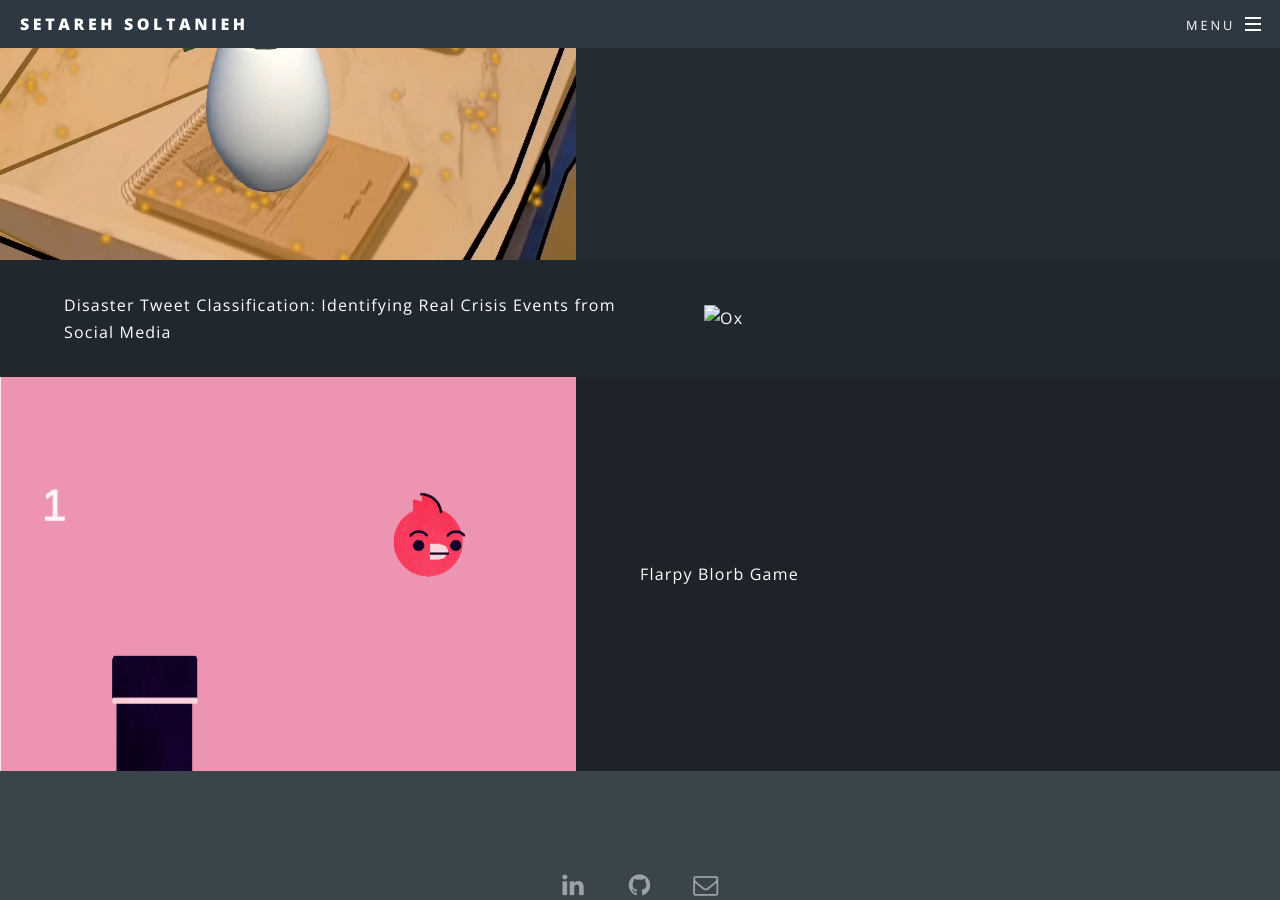
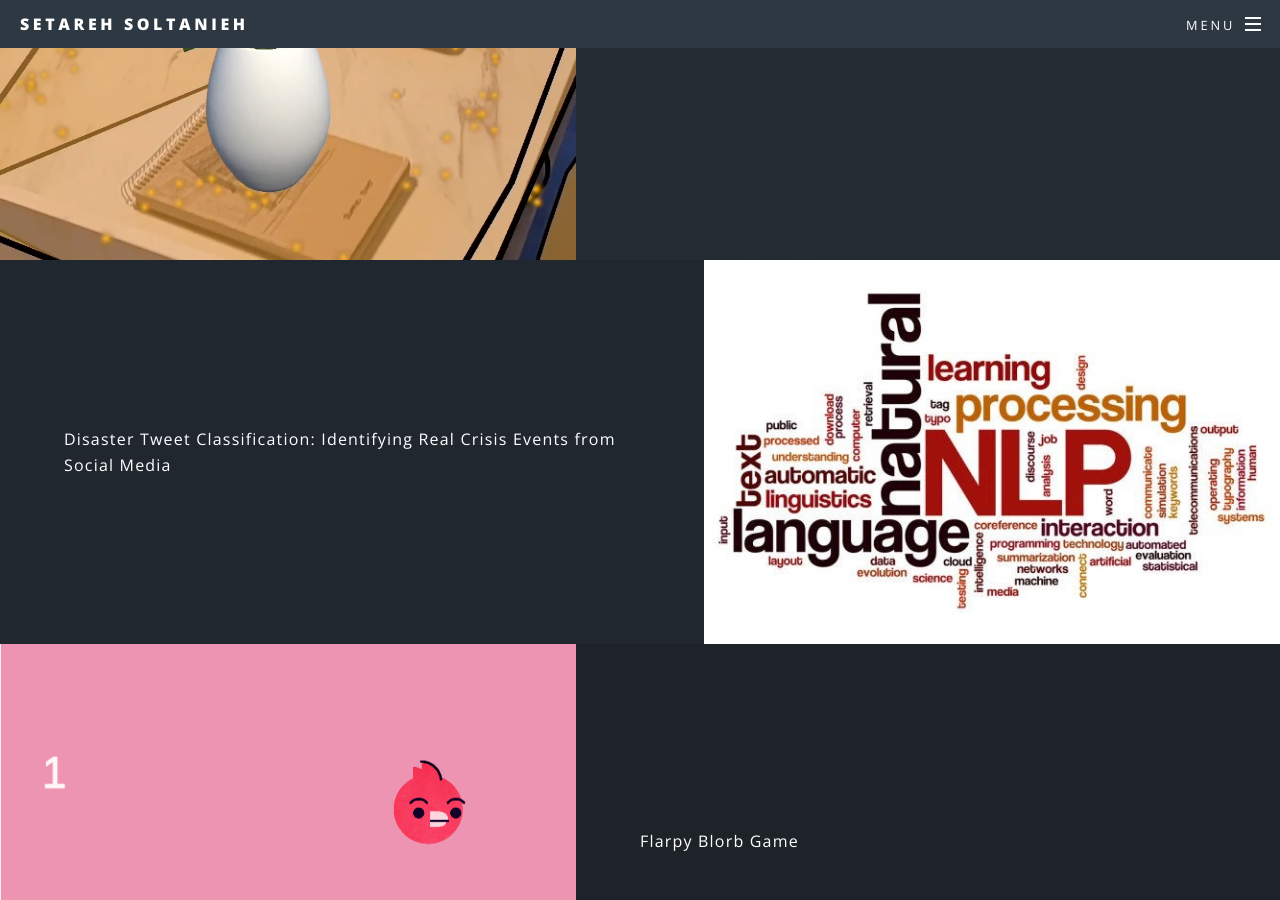
Before and after one commit to setareh-soltanieh/setareh-soltanieh.github.io, a Jekyll site: the page publications.html, which Jekyll copies as it is, in a window 1280 px wide and 900 px high, scrolled down 1668 px. Built offline with Jekyll 4.4.1, drawn with Linux system fonts in a browser that asks for light colours; a style sheet for code colours, icons or effects is not loaded.

Commit message:
Added an image for the disaster tweet classification project

```diff
--- a/publications.html
+++ b/publications.html
@@ -130,7 +130,7 @@
 					</section>
 
 					<section class="spotlight">
-						<div class="image"><img src="" alt="Ox" /></div><div class="content">
+						<div class="image"><img src="images/NLP.jpg" alt="Ox" /></div><div class="content">
 							<p>
 								<a href="https://setareh-soltanieh.github.io/blogs/DisasterTweets/">Disaster Tweet Classification: Identifying Real Crisis Events from Social Media</a>
 							</p>
```
Also changed, not shown: images/NLP.jpg (added).
